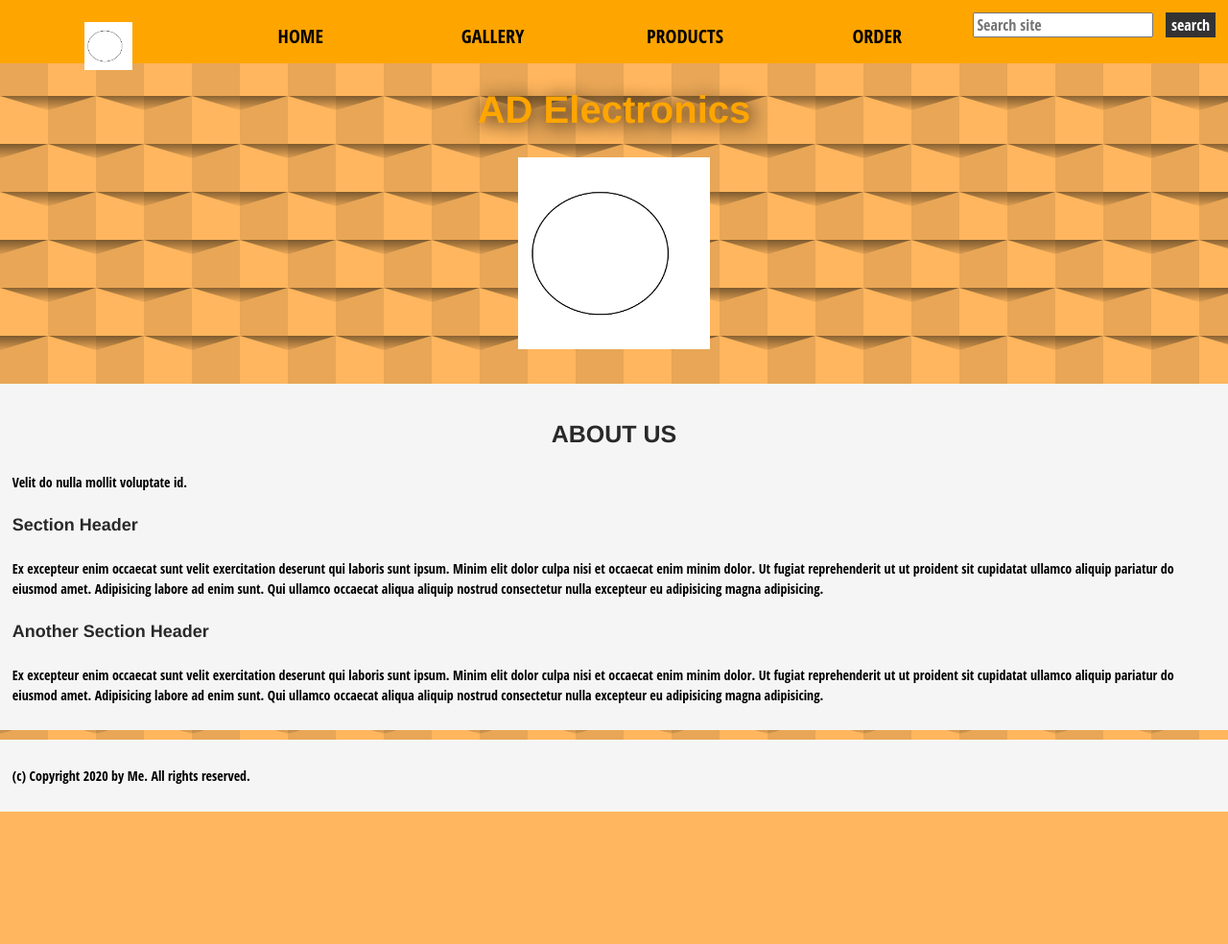
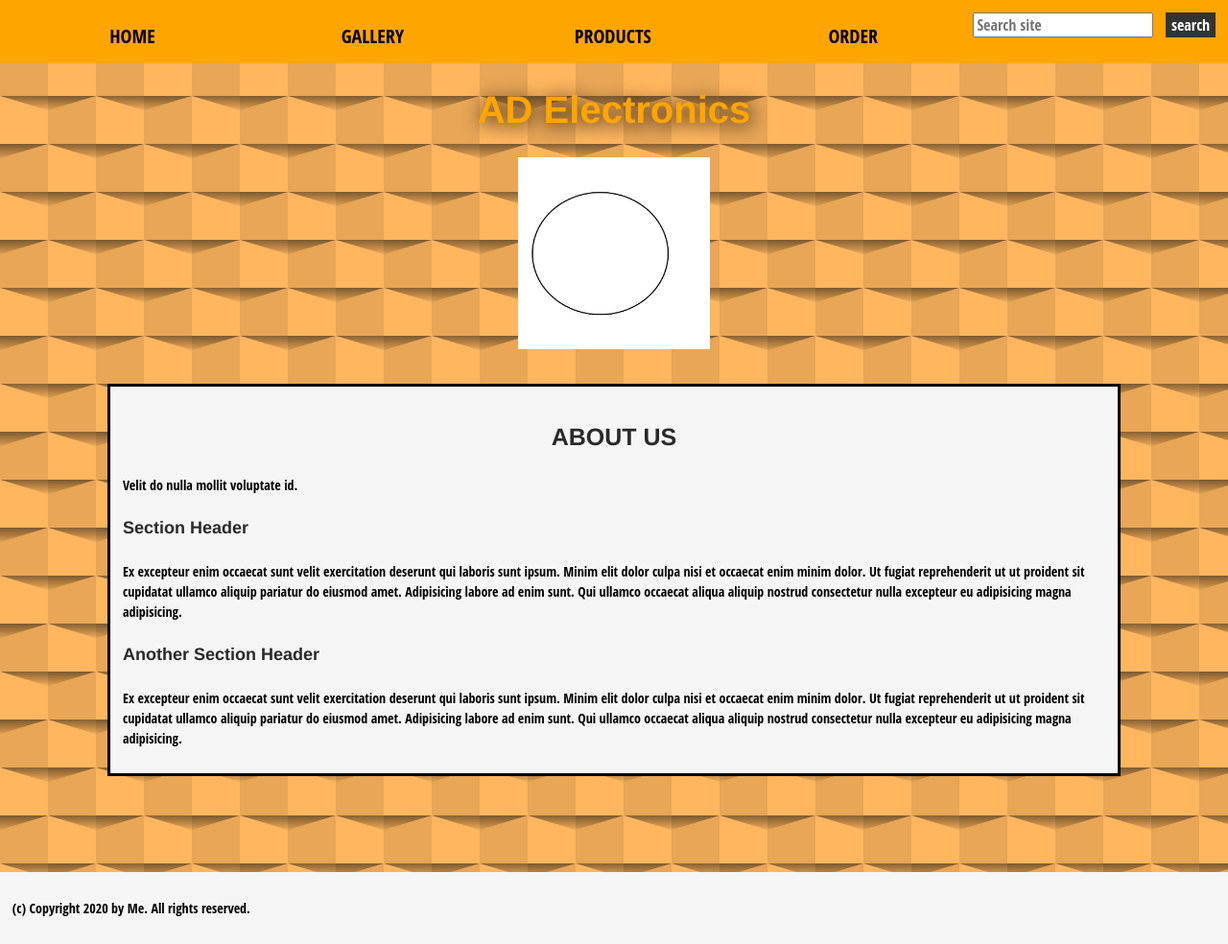
Before and after one commit to DanielGg914/Unit-3-Partner-Project, a plain HTML site: page index.html in a window 1280 px wide. Shown: the whole page at 96% size. Before the commit the page ends 846 px from the top, so only its background shows below. Drawn offline with Linux system fonts and the light colour scheme.

Commit message:
Improved home page

```diff
--- a/homepage.css
+++ b/homepage.css
@@ -123,7 +123,9 @@ main{
 }
 
 article{
-    flex: 3;
+    width: 80%;
+    margin: 0 auto;
+    border: black solid 3px;
 }
 
 aside{
@@ -137,5 +139,5 @@ aside li{
 }
 
 footer{
-    margin-top: 10px;
+    margin-top: 100px;
 }
--- a/index.html
+++ b/index.html
@@ -16,7 +16,6 @@
         <nav>
             <!--Add a Menu for Legal Reasons-->
             <ul>
-                <li><img src="logo.png" style="height:50px;width:50px;"></li>
                 <li><a href="#">Home</a></li>
                 <li><a href="#">Gallery</a></li>
                 <li><a href="#">Products</a></li>
```
